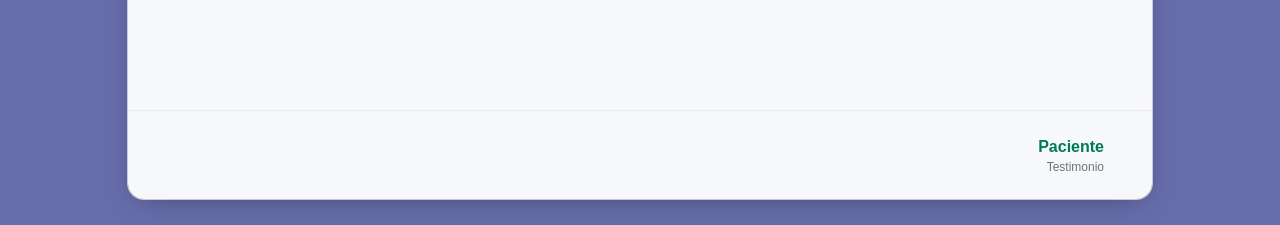
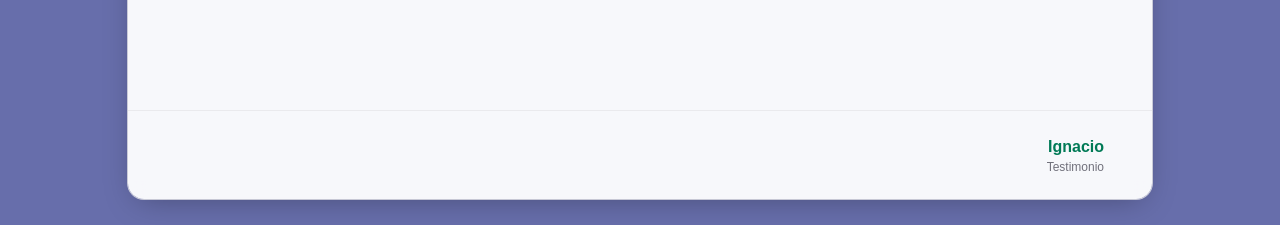
Before and after one commit to gpedrosad/landingProyecto, a Next.js app: page / in a window 1280 px wide. Shown: the part 1100-1325 px from the top of the page. Built offline with nearby package versions, Linux system fonts and the light colour scheme.

Commit message:
agregando reviews

```diff
--- a/src/components/TestimonialSlider.tsx
+++ b/src/components/TestimonialSlider.tsx
@@ -12,19 +12,19 @@ type Testimonial = {
 
 const TESTIMONIALS: Testimonial[] = [
   {
-    name: "Paciente",
+    name: "Ignacio",
     avatarUrl: null,
     text:
       "Ha sido una grata experencia, al principio un poco reacio a los resultados que pudiese tener pasar por terapias sicologicas, no era muy crédulo en esta ciencia, pero a medida que pasan las sesiones me puedo ir dando cuenta de lo equivocado que estaba, y el aporte lo vivo semana a semana, sesión a sesión, conversación a conversación, ese espacio que nos damos para hablar de cosas que uno no muchas veces puede hablar o no tiene otro punto de vista que Arantza si me lo puede dar se agradece.",
   },
   {
-    name: "Paciente",
+    name: "Valentina",
     avatarUrl: null,
     text:
       "Desde que comencé terapia con la Arantzazu me sentí cómoda, fue un acierto llegar a ella a través de una derivación. Es muy fácil hablar con ella, es una profesional muy comprometida, compasiva, y para mí lo mejor, es que es cercana, la siento como una amiga sin perder la relación profesional-consultante.\n\nEs versátil a la hora de atender, se adapta a ti y tus necesidades personales de terapia, constantemente busca la mejor forma de apoyarte en sesión.\n\nPersonalmente me ha dado muchas herramientas y conocimientos para conocerme a mi misma, aceptarme y manejar situaciones que yo pensaba imposibles de mejorar. Es una psicóloga maravillosa, me ayudo y sigue ayudándome a creer en mi y a seguir mejorando.",
   },
   {
-    name: "Paciente",
+    name: "Isidora",
     avatarUrl: null,
     text:
       "Conocí a la Ari por casualidad en un momento en que necesitaba apoyo psicológico, y que ella se haya cruzado en mi camino fue casi una sincronía. Desde la primera sesión sentí que estaba en buenas manos. Es una profesional comprometida, que escucha con atención, que estructura cada sesión con sentido y que me entrega herramientas concretas basadas en evidencia, algo que para mí hace toda la diferencia. Su forma de trabajar me hace sentir segura y acompañada.\n\nGracias a su guía he podido entender mejor lo que me pasa, aprender a manejar la ansiedad y recuperar un poco la calma. Con el pasar de las sesiones he logrado obtener claridad de las cosas que me pasan, alivio y una nueva forma de enfrentar mis días.",
```
